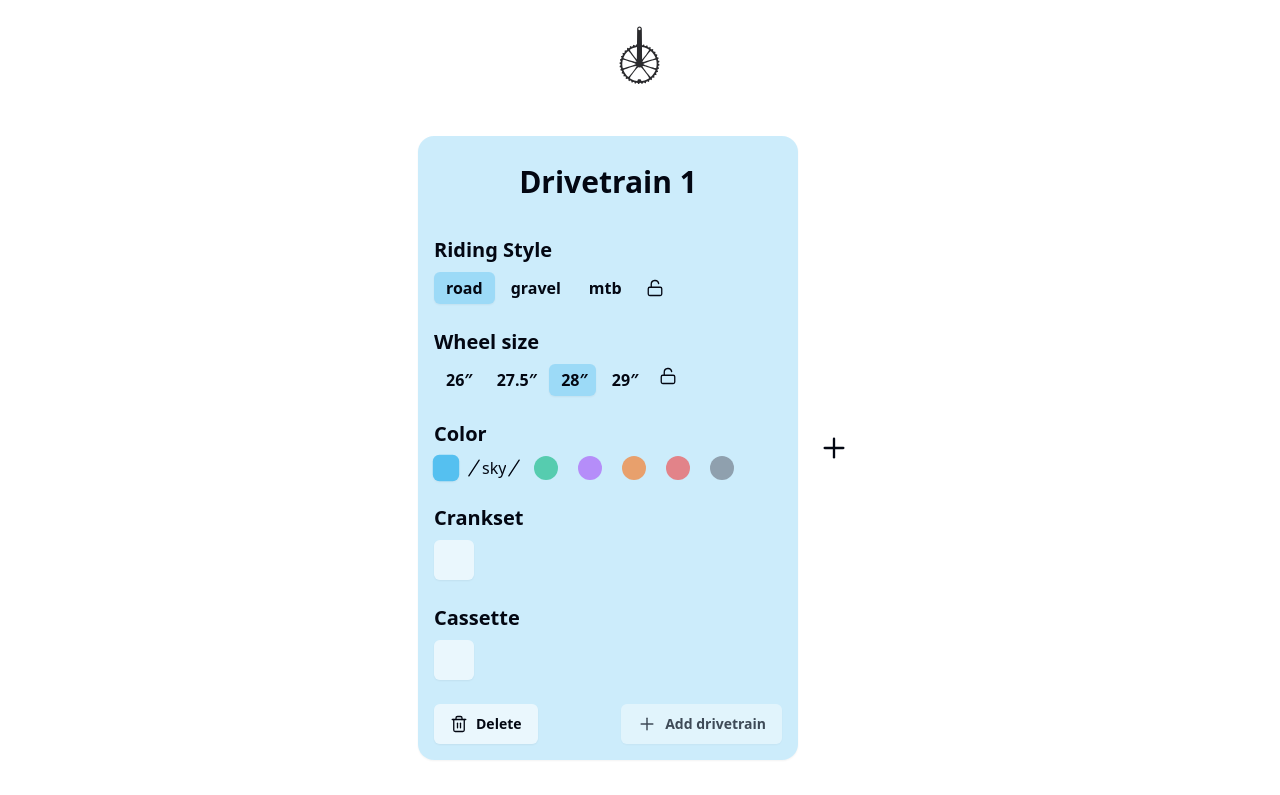
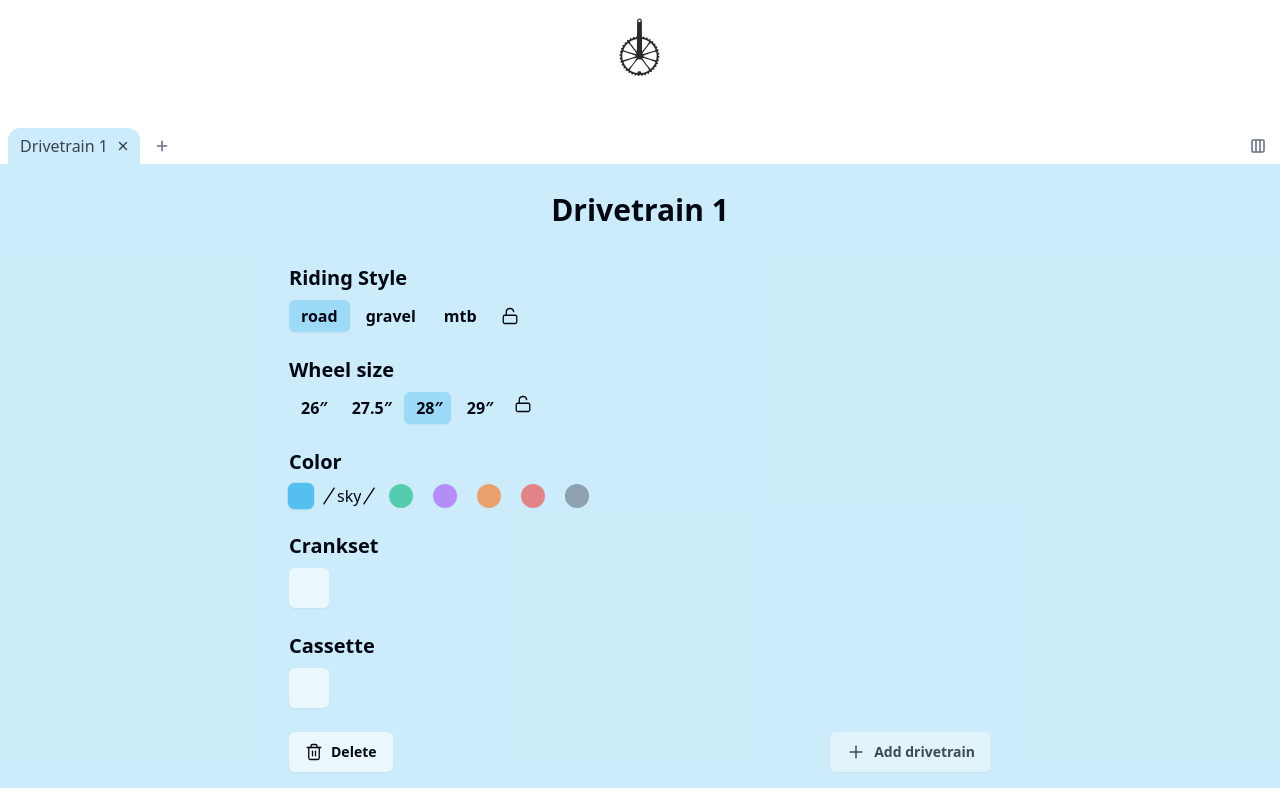
Before and after one commit to dmrtnv/gear-ratios, a React (Vite) app: page / in a window 1280 px wide. Shown: the top 795 px of the page. Built offline with nearby package versions, Linux system fonts and the light colour scheme.

Commit message:
Add DrivetrainStack and DrivetrainSelectGroup layouts to App.tsx

```diff
--- a/src/App.tsx
+++ b/src/App.tsx
@@ -1,10 +1,10 @@
-import { Plus } from 'lucide-react';
 import { useEffect, useState } from 'react';
 import { useSearchParams } from 'react-router-dom';
 import Chart from './components/Chart';
-import DrivetrainInput from './components/DrivetrainInput';
+import DrivetrainSelectGroup from './components/DrivetrainSelectGroup';
 import Header from './components/Header';
-import { Button } from './components/ui/button';
+import DrivetrainStack from './components/drivetrain-stack/DrivetrainStack';
+import { useLayout } from './contexts/LayoutProvider';
 import { useAppDispatch, useAppSelector } from './hooks/redux';
 import { parseDrivetrain } from './lib/parseDrivetrain';
 import { drivetrainSlice } from './store/features/drivetrain/drivetrainSlice';
@@ -14,10 +14,12 @@ function App() {
   const [searchParams, setSearchParams] = useSearchParams();
 
   const drivetrains = useAppSelector((state) => state.drivetrain.drivetrains);
-  const { addNew, set, reset } = drivetrainSlice.actions;
+  const { set, reset } = drivetrainSlice.actions;
   const dispatch = useAppDispatch();
 
   const [initialRender, setInitiaRender] = useState(true);
+
+  const { layout } = useLayout();
 
   useEffect(() => {
     setInitiaRender(false);
@@ -74,27 +76,16 @@ function App() {
   }, [drivetrains, setSearchParams]);
 
   return (
-    <div className='flex w-full flex-col items-center gap-8 p-2'>
+    <div className='flex w-full flex-col items-center gap-8'>
       <Header />
 
-      <section className='flex w-full flex-col items-center gap-2 md:w-fit md:flex-row md:flex-wrap md:items-stretch md:justify-center'>
-        <>
-          {drivetrains.map((drivetrain) => (
-            <DrivetrainInput key={drivetrain.id} drivetrain={drivetrain} />
-          ))}
-        </>
-        {drivetrains.length < 5 && (
-          <div className='flex items-center justify-center'>
-            <Button size={'icon-lg'} variant={'ghost'} onClick={() => dispatch(addNew())}>
-              <Plus strokeWidth={1.75} size={32} />
-            </Button>
-          </div>
-        )}
-      </section>
+      {layout === 'columns' && <DrivetrainStack />}
+      {layout === 'tabs' && <DrivetrainSelectGroup />}
 
       <section className='hidden w-full md:block'>
         <Chart drivetrains={drivetrains.filter((d) => d.cassette.length && d.crankset.length)} />
       </section>
+
       <section className='block w-full md:hidden'>
         <Chart vertical drivetrains={drivetrains.filter((d) => d.cassette.length && d.crankset.length)} />
       </section>
```
